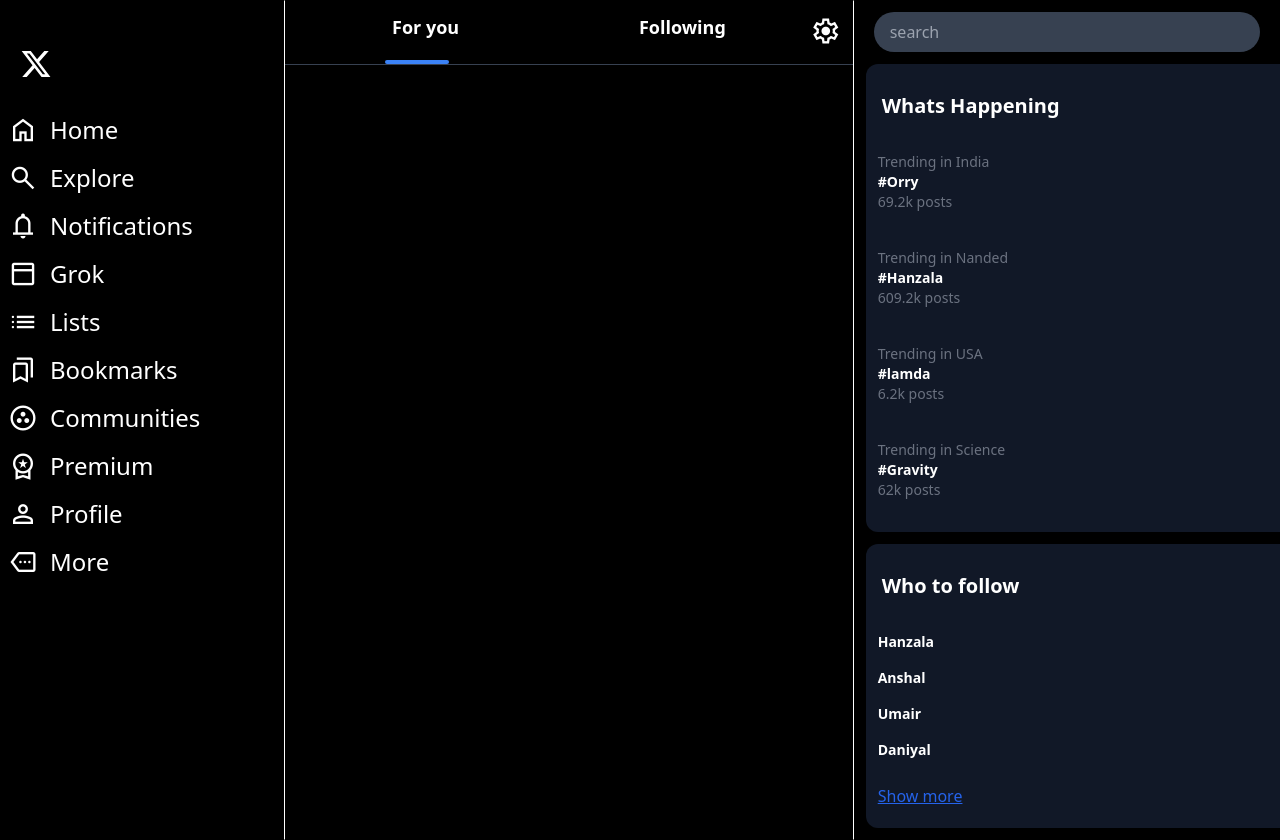
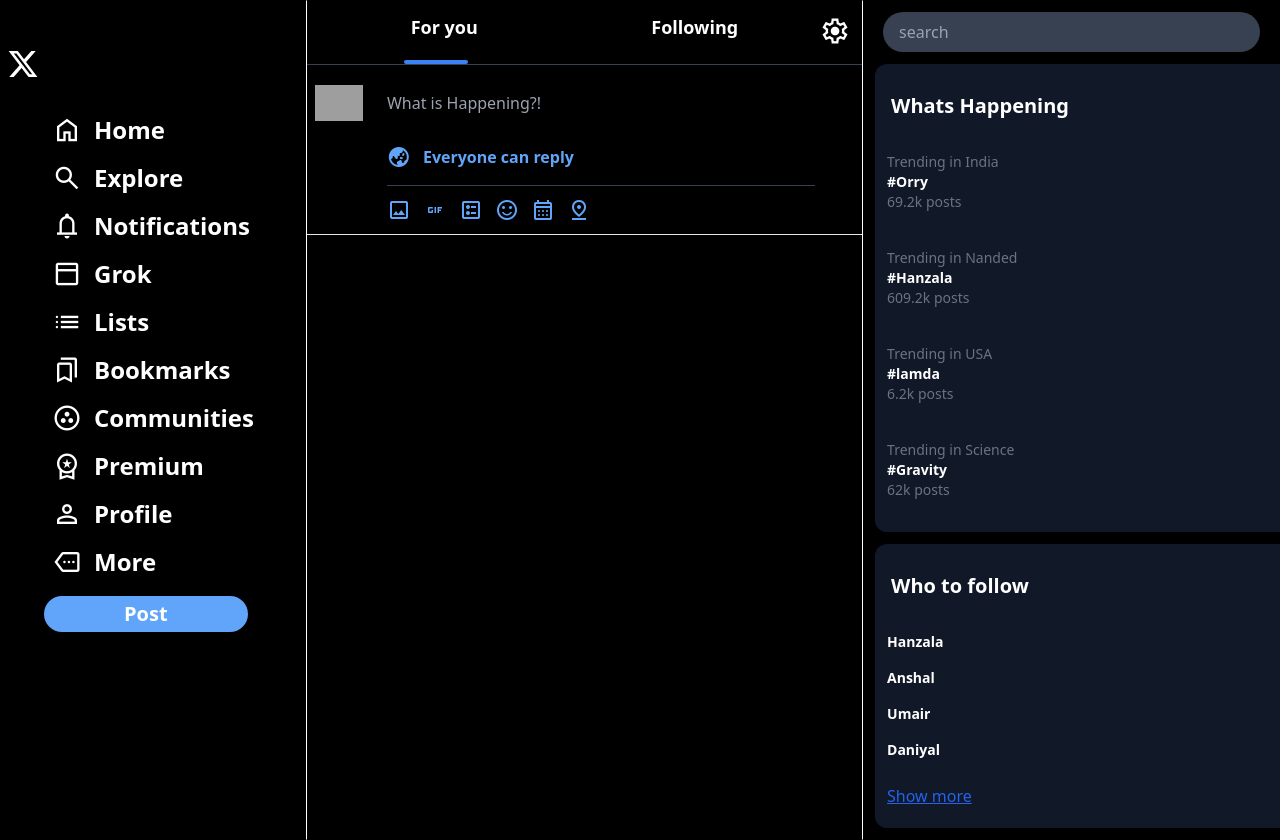
Before and after one commit to hanzala777/Twitter-Clone, a website: page index.html in a window 1280 px wide. Drawn offline with nearby package versions, Linux system fonts and the light colour scheme; grey boxes are pictures that could not be loaded.

Commit message:
partially done

```diff
--- a/index.html
+++ b/index.html
@@ -13,7 +13,7 @@
   <body class="bg-black text-white">
     <div class="flex container mx-auto">
       <div class="first w-[50%] my-4">
-        <div class="logo invert my-5 ml-2 p-3 rounded-full">
+        <div class="logo invert my-5 ml-[-5px] p-3 rounded-full">
           <svg
             viewBox="0 0 24 24"
             aria-hidden="true"
@@ -26,8 +26,8 @@
             </g>
           </svg>
         </div>
-        <div class="flex sidebar justify-start">
-          <ul class="flex-col text-2xl space-y-3 w-1/2">
+        <div class="flex-col sidebar items-end">
+          <ul class="flex-col text-2xl space-y-3 w-1/2 px-11 font-bold">
             <li
               class="flex justify-start items-center gap-3 w-fit px-2 hover:bg-gray-900 hover:cursor-pointer rounded-full"
             >
@@ -89,17 +89,64 @@
             >
               <span class="material-symbols-outlined text-3xl"> more </span>More
             </li>
+            <li>
+              <div class="button text-center my-4">
+                <button class="bg-blue-400 text-white px-20 text-xl rounded-full py-1">Post</button>
+              </div>
+              </div>
+            </li>
           </ul>
-        </div>
       </div>
       <div class="second w-full border-[0.1px] border-x-white border-y-black">
         <div class="top flex p-3 relative">
-          <div class="absolute w-16 h-1 rounded-full bg-blue-500 bottom-0 left-[17.5%]"></div>
-          <div class="left w-1/2 flex justify-center font-bold text-lg">For you</div>
-          <div class="right w-1/2 flex justify-center font-bold text-lg">Following</div>
-          <div class="setting"><span class="material-symbols-outlined text-3xl"> settings </span></div>
+          <div
+            class="absolute w-16 h-1 rounded-full bg-blue-500 bottom-0 left-[17.5%]"
+          ></div>
+          <div class="left w-1/2 flex justify-center font-bold text-lg">
+            For you
+          </div>
+          <div class="right w-1/2 flex justify-center font-bold text-lg">
+            Following
+          </div>
+          <div class="setting">
+            <span class="material-symbols-outlined text-3xl"> settings </span>
+          </div>
         </div>
         <div class="h-[1px] w-full bg-gray-700"></div>
+        <div class="whtashapp flex gap-4 my-3">
+          <div class="img m-2 w-14">
+            <img
+            src="https://pbs.twimg.com/profile_images/1522060025854066688/IZs_lylH_bigger.png"
+            alt=""
+            />
+          </div>
+          <div class="w-full">
+            <input
+            type="text"
+            class="w-full bg-black text-white outline-none h-7 my-3 textxl"
+            placeholder="What is Happening?!"
+            />
+            <div class="text-blue-400 flex items-center gap-3 my-4 w-full">
+              <span class="material-symbols-outlined ">globe_asia</span>
+              <span class="font-bold">Everyone can reply</span>
+            </div>
+            <div class="h-[1px] w-[90%] bg-gray-700 my-3"></div>
+            <div class="blueicons flex gap-3 text-blue-400">
+              <span class="material-symbols-outlined cursor-pointer">image</span>
+              <span class="material-symbols-outlined cursor-pointer">gif</span>
+              <span class="material-symbols-outlined cursor-pointer">ballot</span>
+              <span class="material-symbols-outlined cursor-pointer">sentiment_satisfied</span>
+              <span class="material-symbols-outlined cursor-pointer">calendar_month</span>
+              <span class="material-symbols-outlined cursor-pointer">pin_drop</span>
+            </div>
+          </div>
+        </div>
+        <hr>
+        <div class="posts">
+          <div class="post">
+
+          </div>
+        </div>
       </div>
       <div class="third w-[75%]">
         <div class="search px-2 m-3">
```
Also changed, not shown: css/output.css.
